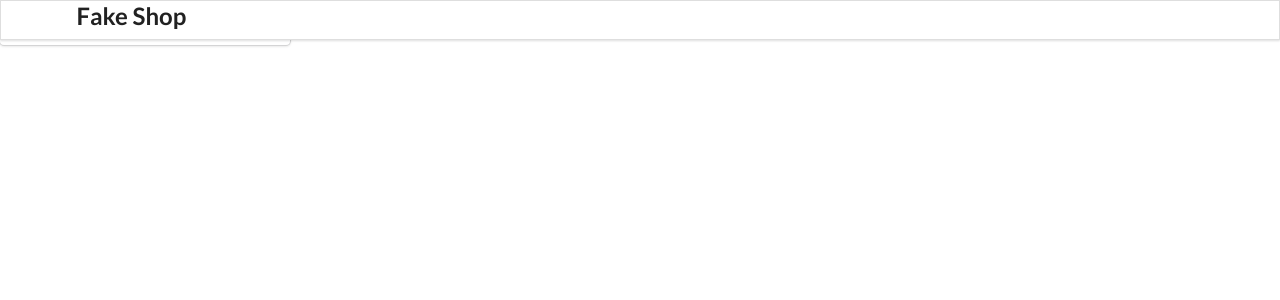
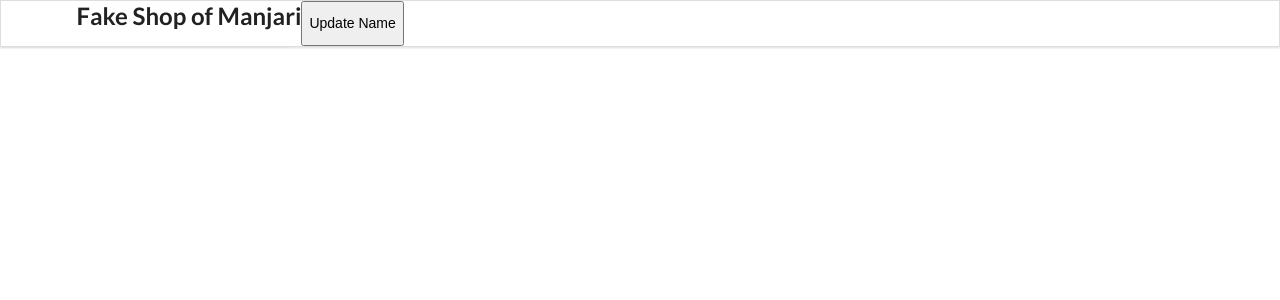
Before and after one commit to JainManjari/ReactReduxStore, a React (Create React App) app: page /product/1 in a window 1280 px wide. Shown: the top 300 px of the page. Built offline with nearby package versions, Linux system fonts and the light colour scheme; no server answers.

Commit message:
learning componentdidmount

```diff
--- a/src/containers/Header.js
+++ b/src/containers/Header.js
@@ -1,13 +1,43 @@
 import React from "react";
 
-const Header = () => {
-  return (
-    <div className="ui fixed menu">
-      <div className="ui container center">
-        <h2>Fake Shop</h2>
+class Header extends React.Component {
+  state = {
+    name : "Manjari"
+  }
+  constructor() {
+    super();
+    console.log("constructor");
+  }
+
+  /**
+   *
+   *
+   *
+   *   Mount will only work on class component
+   *
+   *   Mount -> only works after contsructor is loaded, then pura HTML render hone ke badh, mount method chalta h
+   *
+   *   badh m agar html ya koi aur event se changes aaenge toh mount nhi chalega...
+   *   woh sirf ek baar chlta h.. starting m.. bss...
+   *
+   *
+   */
+
+
+  componentDidMount() {
+    console.log("mount ");
+  }
+  render() {
+    console.log("render");
+    return (
+      <div className="ui fixed menu">
+        <div className="ui container center">
+          <h2>Fake Shop of {this.state.name}</h2>
+          <button onClick={()=>this.setState({name:"Jain"})}> Update Name </button>
+        </div>
       </div>
-    </div>
-  );
-};
+    );
+  }
+}
 
 export default Header;
--- a/src/containers/ProductDetails.js
+++ b/src/containers/ProductDetails.js
@@ -3,7 +3,10 @@ import axios from "axios";
 
 import { useParams } from "react-router-dom";
 import { useDispatch, useSelector } from "react-redux";
-import { selectedProduct } from "../redux/actions/productAction";
+import {
+  removeSelectedProduct,
+  selectedProduct,
+} from "../redux/actions/productAction";
 import NotFound from "./NotFound";
 
 const ProductDetails = () => {
@@ -25,6 +28,7 @@ const ProductDetails = () => {
     if (id) {
       fetchProductById();
     }
+    return () => dispatch(removeSelectedProduct());
   }, [id]);
 
   return selectProduct ? (
--- a/src/redux/actions/productAction.js
+++ b/src/redux/actions/productAction.js
@@ -13,3 +13,9 @@ export const selectedProduct = (product) => {
     payload: product,
   };
 };
+
+export const removeSelectedProduct = () => {
+  return {
+    type: ActionTypes.REMOVE_SELECTED_PRODUCTS
+  };
+};
--- a/src/redux/reducers/selectProductReducers.js
+++ b/src/redux/reducers/selectProductReducers.js
@@ -9,6 +9,8 @@ export const selectProductReducers = (
   switch (type) {
     case ActionTypes.SELECTED_PRODUCTS:
       return payload;
+    case ActionTypes.REMOVE_SELECTED_PRODUCTS:
+      return {};
     default:
       return state;
   }
```
